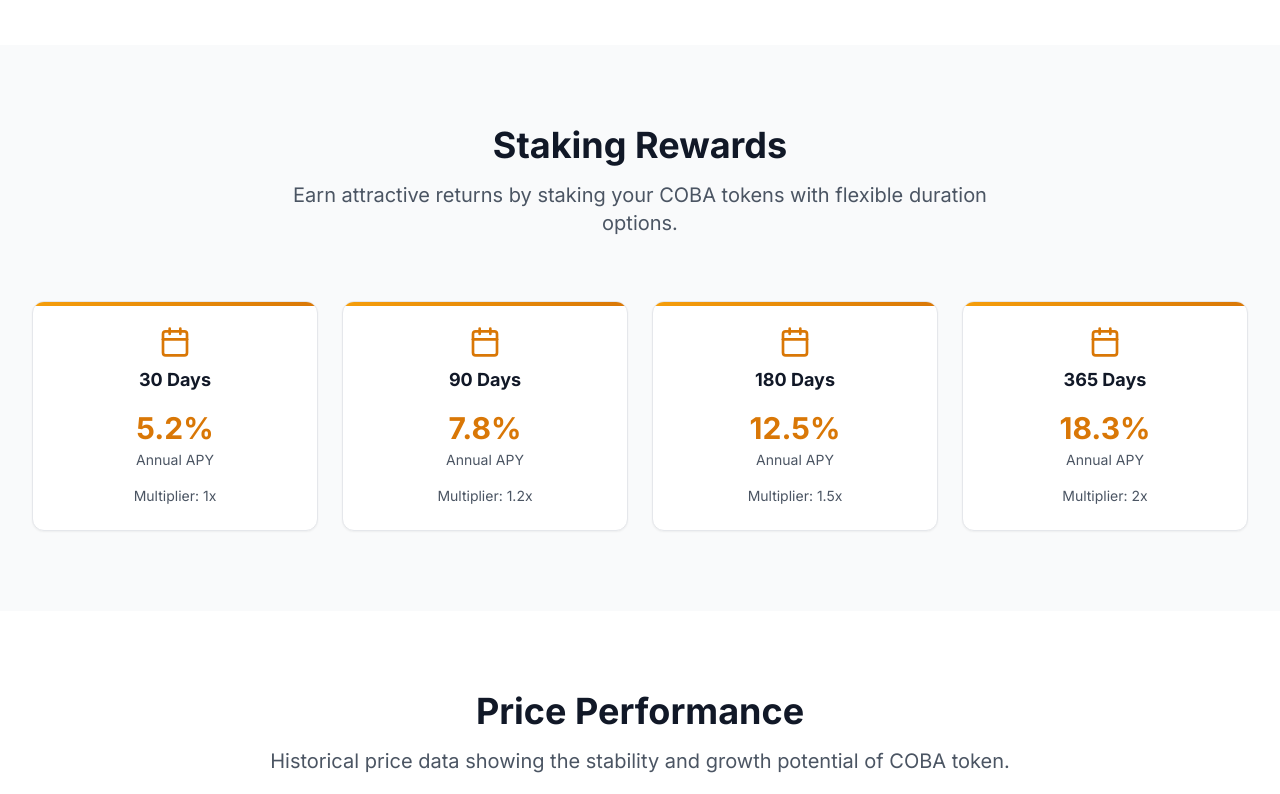
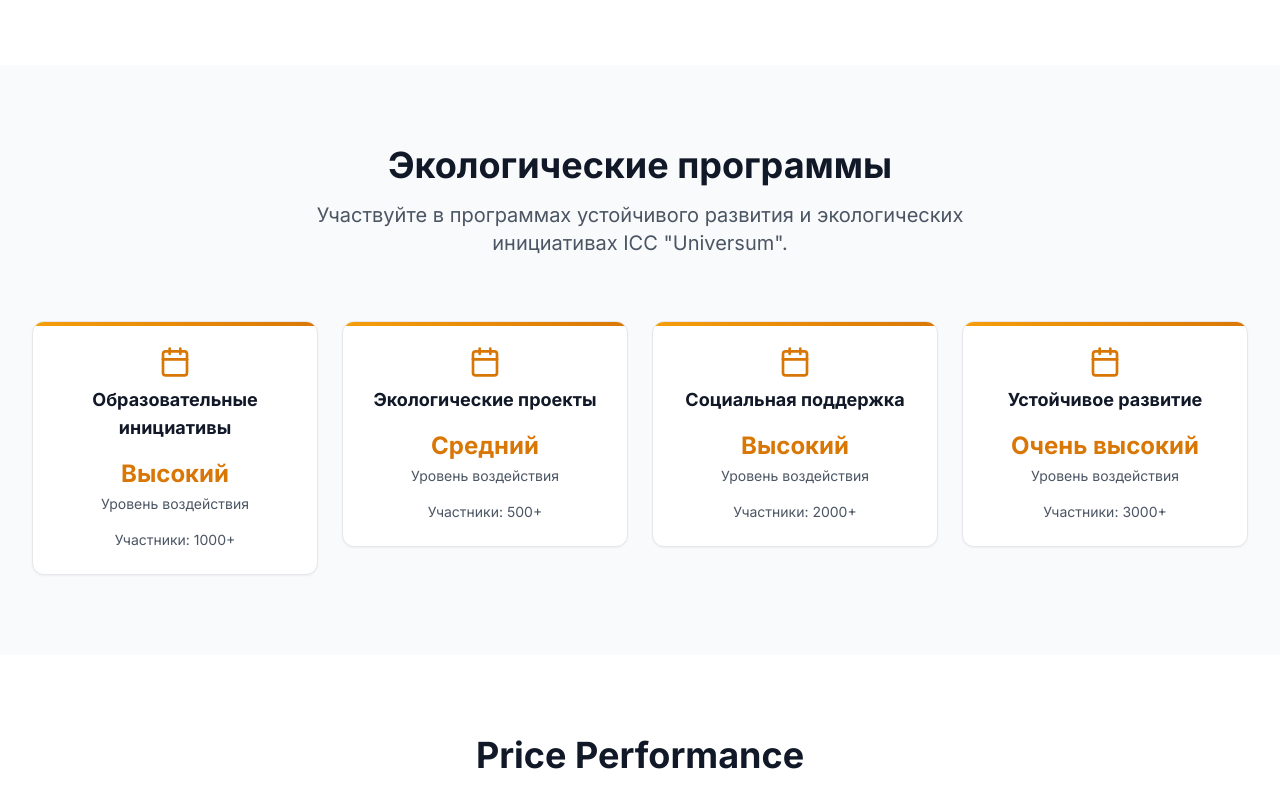
Before and after one commit to VandalSIS/cobatoken, a Next.js app: page /tokenomics in a window 1280 px wide. Shown: the part 3560-4354 px from the top of the page. Built offline with nearby package versions, Linux system fonts and the light colour scheme.

Commit message:
changes1

```diff
--- a/src/app/privacy/page.tsx
+++ b/src/app/privacy/page.tsx
@@ -267,7 +267,7 @@ export default function PrivacyPage() {
                     <li><strong>Withdraw Consent:</strong> Withdraw consent for data processing</li>
                   </ul>
                   <p>
-                    To exercise these rights, please contact us at privacy@cobatoken.com. We will respond to
+                    To exercise these rights, please contact us at privacy@cobagold.com. We will respond to
                     your request within 30 days.
                   </p>
                 </CardContent>
@@ -335,7 +335,7 @@ export default function PrivacyPage() {
                 <CardContent className="prose dark:prose-invert">
                   <p>If you have questions about this Privacy Policy or our data practices, please contact us:</p>
                   <ul>
-                    <li><strong>Email:</strong> privacy@cobatoken.com</li>
+                    <li><strong>Email:</strong> privacy@cobagold.com</li>
                     <li><strong>Address:</strong> 123 Blockchain Avenue, Suite 456, Crypto City, CC 12345</li>
                     <li><strong>Phone:</strong> +1 (555) 123-COBA</li>
                   </ul>
--- a/src/app/terms/page.tsx
+++ b/src/app/terms/page.tsx
@@ -401,7 +401,7 @@ export default function TermsPage() {
                 <CardContent className="prose dark:prose-invert">
                   <p>If you have questions about these Terms, please contact us:</p>
                   <ul>
-                    <li><strong>Email:</strong> legal@cobatoken.com</li>
+                    <li><strong>Email:</strong> legal@cobagold.com</li>
                     <li><strong>Address:</strong> 123 Blockchain Avenue, Suite 456, Crypto City, CC 12345</li>
                     <li><strong>Phone:</strong> +1 (555) 123-COBA</li>
                   </ul>
--- a/src/app/tokenomics/page.tsx
+++ b/src/app/tokenomics/page.tsx
@@ -25,18 +25,17 @@ const priceHistory = [
 ];
 
 const utilityData = [
-  { category: 'Trading', percentage: 40, color: '#F59E0B' },
-  { category: 'Staking', percentage: 25, color: '#D97706' },
+  { category: 'Trading', percentage: 45, color: '#F59E0B' },
+  { category: 'Eco Programs', percentage: 25, color: '#D97706' },
   { category: 'DeFi', percentage: 20, color: '#B45309' },
   { category: 'Payments', percentage: 10, color: '#92400E' },
-  { category: 'Reserves', percentage: 5, color: '#78350F' },
 ];
 
-const stakingRewards = [
-  { duration: '30 Days', apy: 5.2, multiplier: 1.0 },
-  { duration: '90 Days', apy: 7.8, multiplier: 1.2 },
-  { duration: '180 Days', apy: 12.5, multiplier: 1.5 },
-  { duration: '365 Days', apy: 18.3, multiplier: 2.0 },
+const ecoPrograms = [
+  { program: 'Образовательные инициативы', impact: 'Высокий', participants: '1000+' },
+  { program: 'Экологические проекты', impact: 'Средний', participants: '500+' },
+  { program: 'Социальная поддержка', impact: 'Высокий', participants: '2000+' },
+  { program: 'Устойчивое развитие', impact: 'Очень высокий', participants: '3000+' },
 ];
 
 const CustomTooltip = ({ active, payload, label }: any) => {
@@ -352,7 +351,7 @@ export default function TokenomicsPage() {
               <div className="space-y-6">
                 {[
                   { icon: TrendingUp, title: 'Trading & Investment', desc: 'Primary trading pair on exchanges with high liquidity' },
-                  { icon: Shield, title: 'Staking Rewards', desc: 'Earn rewards by staking tokens and securing the network' },
+                  { icon: Shield, title: 'Экологические программы', desc: 'Участие в программах устойчивого развития и экологических инициативах' },
                   { icon: Users, title: 'DeFi Integration', desc: 'Lending, borrowing, and yield farming opportunities' },
                   { icon: DollarSign, title: 'Payments', desc: 'Use for payments and transactions within our ecosystem' },
                   { icon: Award, title: 'Governance', desc: 'Vote on protocol upgrades and community proposals' },
@@ -387,7 +386,7 @@ export default function TokenomicsPage() {
         </div>
       </section>
 
-      {/* Staking Rewards */}
+      {/* Eco Programs */}
       <section className="py-20 bg-gray-50 dark:bg-gray-800">
         <div className="mx-auto max-w-7xl px-4 sm:px-6 lg:px-8">
           <motion.div
@@ -397,17 +396,17 @@ export default function TokenomicsPage() {
             className="text-center mb-16"
           >
             <h2 className="text-3xl md:text-4xl font-bold text-gray-900 dark:text-white mb-4">
-              Staking Rewards
+              Экологические программы
             </h2>
             <p className="text-xl text-gray-600 dark:text-gray-300 max-w-3xl mx-auto">
-              Earn attractive returns by staking your COBA tokens with flexible duration options.
+              Участвуйте в программах устойчивого развития и экологических инициативах ICC "Universum".
             </p>
           </motion.div>
 
           <div className="grid grid-cols-1 md:grid-cols-2 lg:grid-cols-4 gap-6">
-            {stakingRewards.map((reward, index) => (
+            {ecoPrograms.map((program, index) => (
               <motion.div
-                key={reward.duration}
+                key={program.program}
                 initial={{ opacity: 0, y: 20 }}
                 whileInView={{ opacity: 1, y: 0 }}
                 viewport={{ once: true }}
@@ -419,19 +418,19 @@ export default function TokenomicsPage() {
                     <div className="mb-4">
                       <Calendar className="h-8 w-8 text-gold-600 dark:text-gold-400 mx-auto mb-2" />
                       <h3 className="text-lg font-bold text-gray-900 dark:text-white">
-                        {reward.duration}
+                        {program.program}
                       </h3>
                     </div>
                     <div className="mb-4">
-                      <div className="text-3xl font-bold text-gold-600 dark:text-gold-400 mb-1">
-                        {reward.apy}%
+                      <div className="text-2xl font-bold text-gold-600 dark:text-gold-400 mb-1">
+                        {program.impact}
                       </div>
                       <div className="text-sm text-gray-600 dark:text-gray-400">
-                        Annual APY
+                        Уровень воздействия
                       </div>
                     </div>
                     <div className="text-sm text-gray-600 dark:text-gray-400">
-                      Multiplier: {reward.multiplier}x
+                      Участники: {program.participants}
                     </div>
                   </CardContent>
                 </Card>
--- a/src/components/sections/Roadmap.tsx
+++ b/src/components/sections/Roadmap.tsx
@@ -126,10 +126,10 @@ export default function Roadmap() {
           viewport={{ once: true }}
           className="mt-16 text-center bg-gold-gradient rounded-2xl p-8 text-white"
         >
-          <h3 className="text-2xl font-bold mb-4">Looking Ahead</h3>
+          <h3 className="text-2xl font-bold mb-4">Взгляд в будущее</h3>
           <p className="text-lg opacity-90 max-w-2xl mx-auto">
-            Our roadmap continues beyond 2024 with plans for advanced DeFi integration,
-            global regulatory compliance, and innovative gold-backed financial products.
+            Наша дорожная карта продолжается после 2024 года с планами по экологическим инициативам,
+            международному сотрудничеству и инновационным проектам устойчивого развития.
           </p>
         </motion.div>
       </div>
--- a/src/lib/constants.ts
+++ b/src/lib/constants.ts
@@ -75,7 +75,7 @@ export const ROADMAP: RoadmapItem[] = [
       'Tier 1 centralized exchange listings',
       'Strategic partnerships with gold dealers',
       'Mobile wallet integration',
-      'Staking rewards program launch',
+      'Программы экологического развития',
     ],
   },
   {
@@ -225,8 +225,8 @@ export const NEWS_ITEMS: NewsItem[] = [
   },
   {
     id: '3',
-    title: 'COBA Introduces Staking Rewards Program',
-    excerpt: 'Token holders can now earn additional rewards through the new staking mechanism while supporting network security.',
+    title: 'COBA запускает экологические программы',
+    excerpt: 'Держатели токенов могут участвовать в программах устойчивого развития и поддержке экологических инициатив.',
     date: '2024-02-20',
     image: 'https://images.unsplash.com/photo-1639762681485-074b7f938ba0?w=600&h=400&fit=crop',
     source: 'DeFi Weekly',
@@ -244,7 +244,7 @@ export const SOCIAL_LINKS = {
 };
 
 export const CONTACT_INFO = {
-  email: 'info@cobatoken.com',
+  email: 'info@cobagold.com',
   address: '123 Blockchain Avenue, Suite 456, Crypto City, CC 12345',
   phone: '+1 (555) 123-COBA',
 };
```
